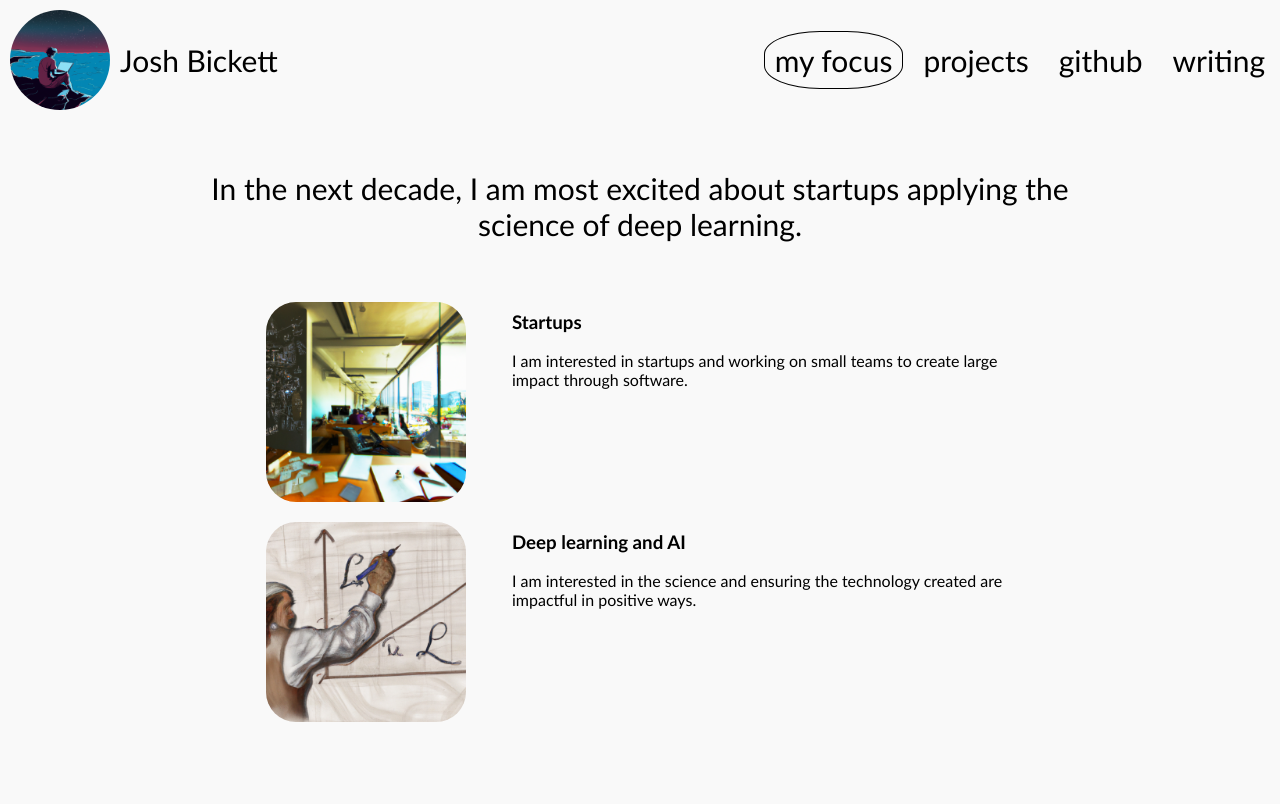
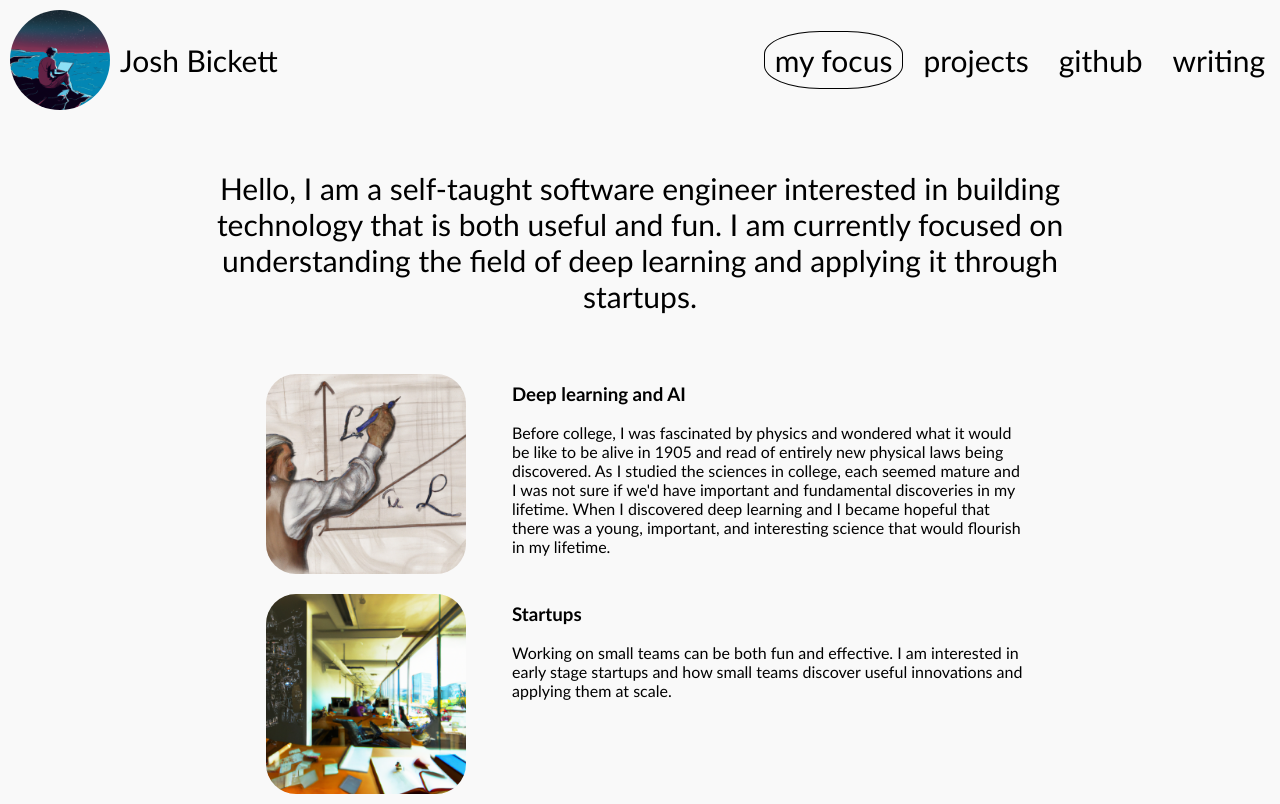
Before and after one commit to joshbickett/bickett.ai, a React (Create React App) app: page / in a window 1280 px wide. Built offline with nearby package versions, Linux system fonts and the light colour scheme.

Commit message:
Update focus page stories

```diff
--- a/public/index.html
+++ b/public/index.html
@@ -2,7 +2,10 @@
 <html lang="en">
   <head>
     <meta charset="utf-8" />
-    <link rel="icon" href="%PUBLIC_URL%/favicon.ico" />
+    <link
+      rel="icon"
+      href="https://joshbickett.com/static/media/coding-4.0abbacb5115f5edc4b7a.png"
+    />
     <meta name="viewport" content="width=device-width, initial-scale=1" />
     <meta name="theme-color" content="#000000" />
     <meta
--- a/src/App.js
+++ b/src/App.js
@@ -19,6 +19,14 @@ export const App = () => {
           path="/writing"
           element={<Writing isMobile={isMobile} />}
         ></Route>
+        <Route
+          path="*"
+          element={
+            <div style={{ padding: "150px", marginTop: "250px" }}>
+              <p>There's nothing here!</p>
+            </div>
+          }
+        />
       </Routes>
     </BrowserRouter>
   );
--- a/src/pages/Focus.js
+++ b/src/pages/Focus.js
@@ -23,11 +23,40 @@ export const Focus = () => {
           }}
         >
           <div style={{ textAlign: "center", fontSize: "30px" }}>
-            In the next decade, I am most excited about startups applying the
-            science of deep learning.
+            Hello, I am a self-taught software engineer interested in building
+            technology that is both useful and fun. I am currently focused on
+            understanding the field of deep learning and applying it through
+            startups.
           </div>
         </div>
 
+        <div
+          style={{
+            display: "grid",
+            gridTemplateColumns: "1fr 1fr 2fr 1fr",
+          }}
+        >
+          <div></div>
+          <img
+            src={scienceImg}
+            alt="focus"
+            style={{ width: "200px", borderRadius: "30px", margin: "10px" }}
+          />
+          <div>
+            <h3>Deep learning and AI</h3>
+            <p>
+              Before college, I was fascinated by physics and wondered what it
+              would be like to be alive in 1905 and read of entirely new
+              physical laws being discovered. As I studied the sciences in
+              college, each seemed mature and I was not sure if we'd have
+              important and fundamental discoveries in my lifetime. When I
+              discovered deep learning and I became hopeful that there was a
+              young, important, and interesting science that would flourish in
+              my lifetime.
+            </p>
+          </div>
+          <div></div>
+        </div>
         <div
           style={{
             display: "grid",
@@ -43,54 +72,13 @@ export const Focus = () => {
           <div>
             <h3>Startups</h3>
             <p>
-              I am interested in startups and working on small teams to create
-              large impact through software.
+              Working on small teams can be both fun and effective. I am
+              interested in early stage startups and how small teams discover
+              useful innovations and applying them at scale.
             </p>
           </div>
           <div></div>
         </div>
-        <div
-          style={{
-            display: "grid",
-            gridTemplateColumns: "1fr 1fr 2fr 1fr",
-          }}
-        >
-          <div></div>
-          <img
-            src={scienceImg}
-            alt="focus"
-            style={{ width: "200px", borderRadius: "30px", margin: "10px" }}
-          />
-          <div>
-            <h3>Deep learning and AI</h3>
-            <p>
-              I am interested in the science and ensuring the technology created
-              are impactful in positive ways.
-            </p>
-          </div>
-          <div></div>
-        </div>
-
-        {/* <div
-          style={{
-            display: "grid",
-            gridTemplateColumns: "1fr 1fr 2fr 1fr",
-          }}
-        >
-          <div></div>
-          <img
-            src={writingImg}
-            alt="writing"
-            style={{ width: "200px", borderRadius: "30px", margin: "10px" }}
-          />
-          <div>
-            <h3>Writing</h3>
-            <p>
-              I am interested in sharing my thoughts and ideas with the world.
-            </p>
-          </div>
-          <div></div>
-        </div> */}
       </div>
     </div>
   );
```
